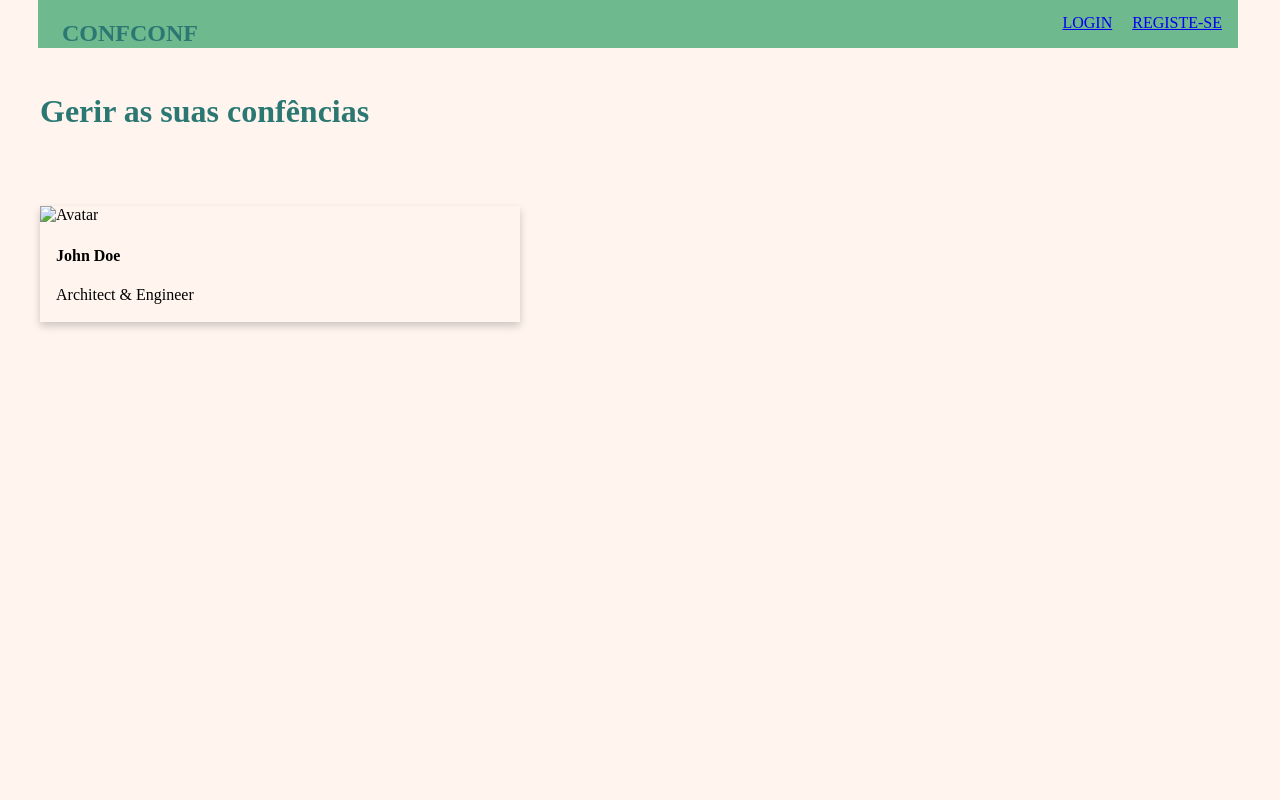
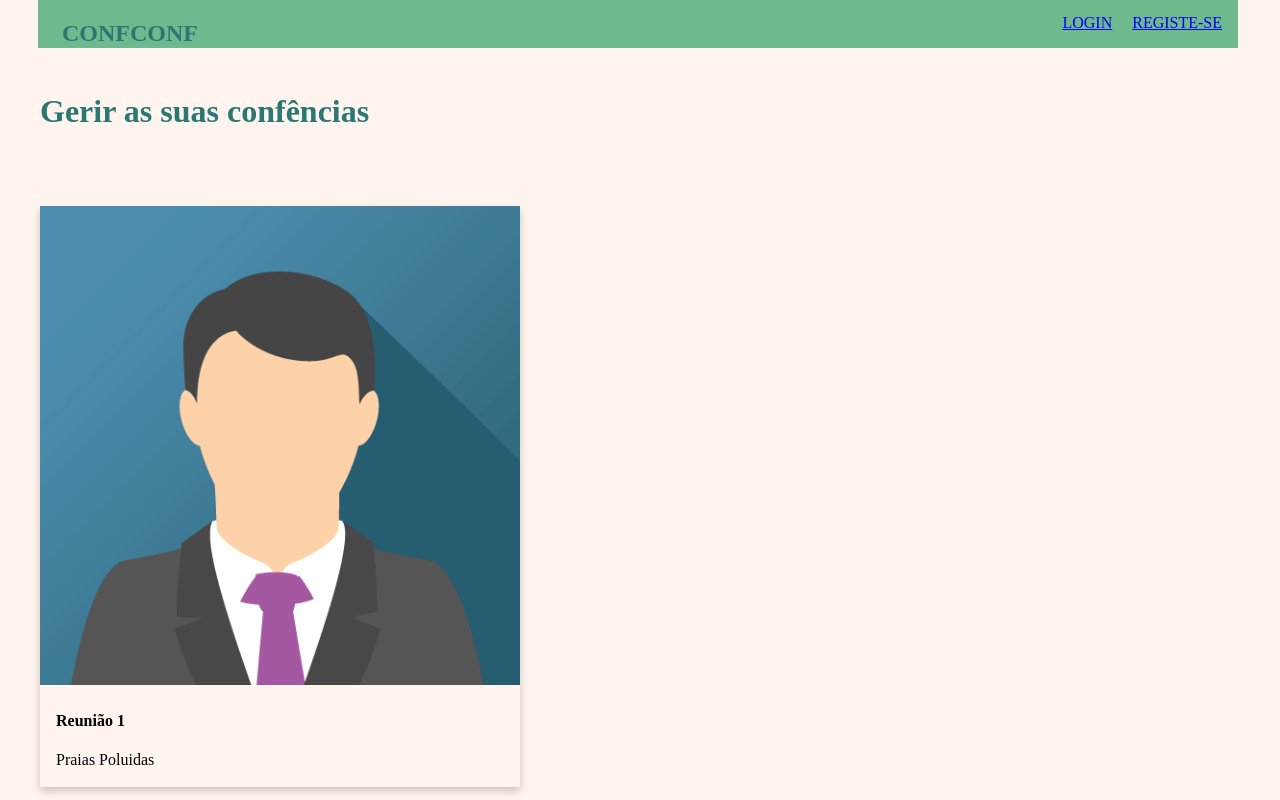
Before and after one commit to ZeBitzz/TestePw2, a website: page html/landingpage.html in a window 1280 px wide. Drawn offline with Linux system fonts and the light colour scheme.

Commit message:
final project card

```diff
--- a/html/landingpage.html
+++ b/html/landingpage.html
@@ -29,10 +29,10 @@
       <br>
 
 <div class="card">
-  <img src="img_avatar.png" alt="Avatar" style="width:100%">
+  <img src="/assets/img_avatar3.png" alt="Avatar" style="width:100%">
   <div class="container">
-    <h4><b>John Doe</b></h4>
-    <p>Architect & Engineer</p>
+    <h4><b>Reunião 1</b></h4>
+    <p>Praias Poluidas</p>
   </div>
 </div>
 </body>
```
Also changed, not shown: assets/img_avatar3.png (added).
